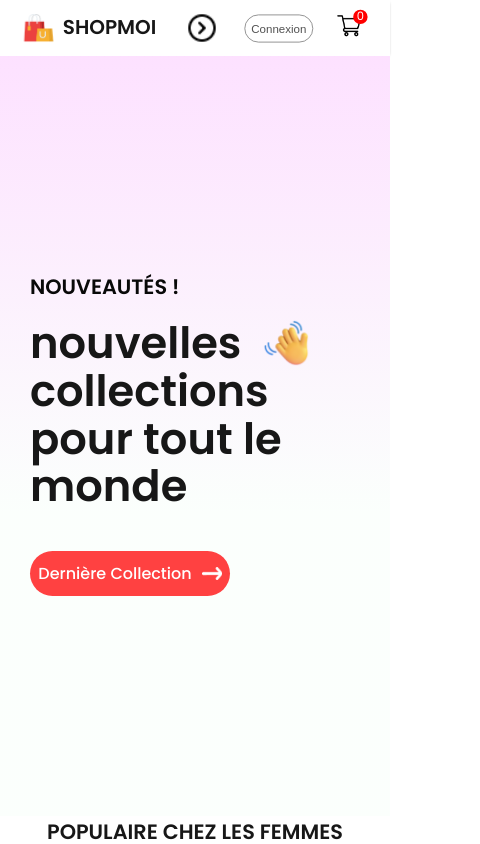
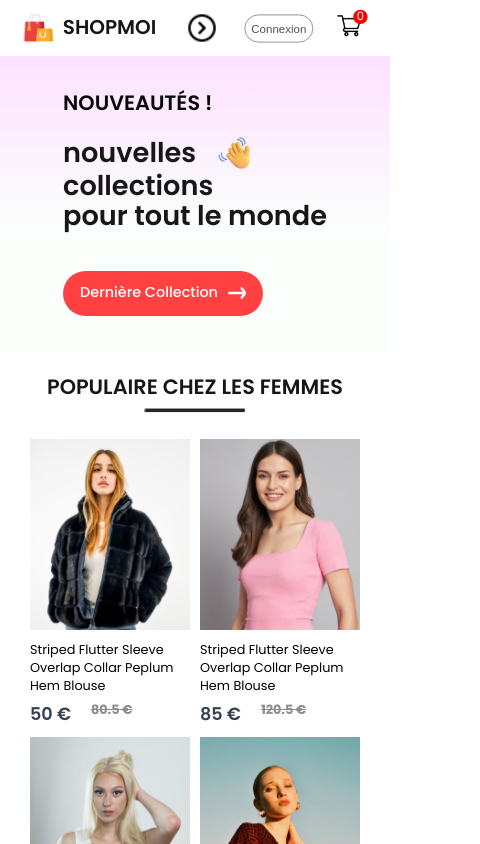
Before and after one commit to jujudev7/E-commerce, a React (Create React App) app in the folder frontend/: page / in a window 390 px wide. Shown: the top 844 px of the page, 480 px wide, since content can reach past the window. Built offline with nearby package versions, Linux system fonts and the light colour scheme.

Commit message:
responsive added on Footer, modified on Hero

```diff
--- a/frontend/src/Components/Footer/Footer.css
+++ b/frontend/src/Components/Footer/Footer.css
@@ -25,6 +25,7 @@
   gap: 50px;
   color: #252525;
   font-size: 1rem;
+  padding-left: 0;
 }
 
 .footer-links li {
@@ -61,3 +62,57 @@
   height: 3px;
   background: #c7c7c7;
 }
+
+@media (max-width: 800px) {
+  .footer {
+    gap: 20px;
+  }
+
+  .footer-logo {
+    gap: 10px;
+    align-items: end;
+  }
+
+  .footer-logo img {
+    width: 50px;
+  }
+
+  .footer-logo p {
+    font-size: 1.8rem;
+  }
+
+  .footer-links {
+    font-size: 0.9rem;
+    gap: 15px;
+  }
+
+  .footer-social-icon img {
+    width: 22px;
+  }
+
+  .footer-copyright {
+    font-size: 0.8rem;
+  }
+}
+
+@media (max-width: 500px) {
+  .footer-logo img {
+    width: 40px;
+  }
+
+  .footer-logo p {
+    font-size: 1.5rem;
+  }
+
+  .footer-links {
+    font-size: 0.7rem;
+  }
+
+  .footer-social-icon img {
+    width: 16px;
+  }
+
+  .footer-copyright {
+    font-size: 0.6rem;
+  }
+}
--- a/frontend/src/Components/Hero/Hero.css
+++ b/frontend/src/Components/Hero/Hero.css
@@ -63,6 +63,11 @@
 }
 
 @media (max-width: 1280px) {
+  .hero {
+    height: 60vh;
+    margin-bottom: 50px;
+  }
+
   .hero-left {
     padding-left: 100px;
   }
@@ -91,6 +96,11 @@
 }
 
 @media (max-width: 1024px) {
+  .hero {
+    height: 50vh;
+    margin-bottom: 50px;
+  }
+
   .hero-left {
     padding-left: 80px;
   }
@@ -117,6 +127,11 @@
 }
 
 @media (max-width: 800px) {
+  .hero {
+    height: 45vh;
+    margin-bottom: 30px;
+  }
+
   .hero-left {
     padding-left: 30px;
   }
@@ -134,13 +149,18 @@
   }
 
   .hero-latest-btn {
-    width: 175px;
+    width: 178px;
     height: 40px;
     font-size: 0.8rem;
   }
 
+  .hero-latest-btn div {
+    padding-left: 14px;
+  }
+
   .hero-latest-btn img {
-    width: 20px;
+    padding-right: 14px;
+    width: 16px;
   }
 
   .hero-right img {
@@ -151,9 +171,16 @@
 @media (max-width: 500px) {
   .hero {
     flex-direction: column;
+    height: 35vh;
+    margin-bottom: 20px;
   }
   .hero-right {
     display: none;
+  }
+
+  .hero-left {
+    margin: auto;
+    padding-left: 0;
   }
 
   .hero-left h2 {
@@ -161,20 +188,23 @@
   }
 
   .hero-left p {
-    font-size: 2.7rem;
+    font-size: 1.7rem;
   }
 
   .hero-hand-icon img {
-    width: 50px;
+    width: 36px;
   }
 
   .hero-latest-btn {
     width: 200px;
     height: 45px;
-    font-size: 1rem;
+    font-size: 0.9rem;
   }
-
+  .hero-latest-btn div {
+    padding-left: 14px;
+  }
   .hero-latest-btn img {
-    width: 20px;
+    padding-right: 14px;
+    width: 18px;
   }
 }
```
